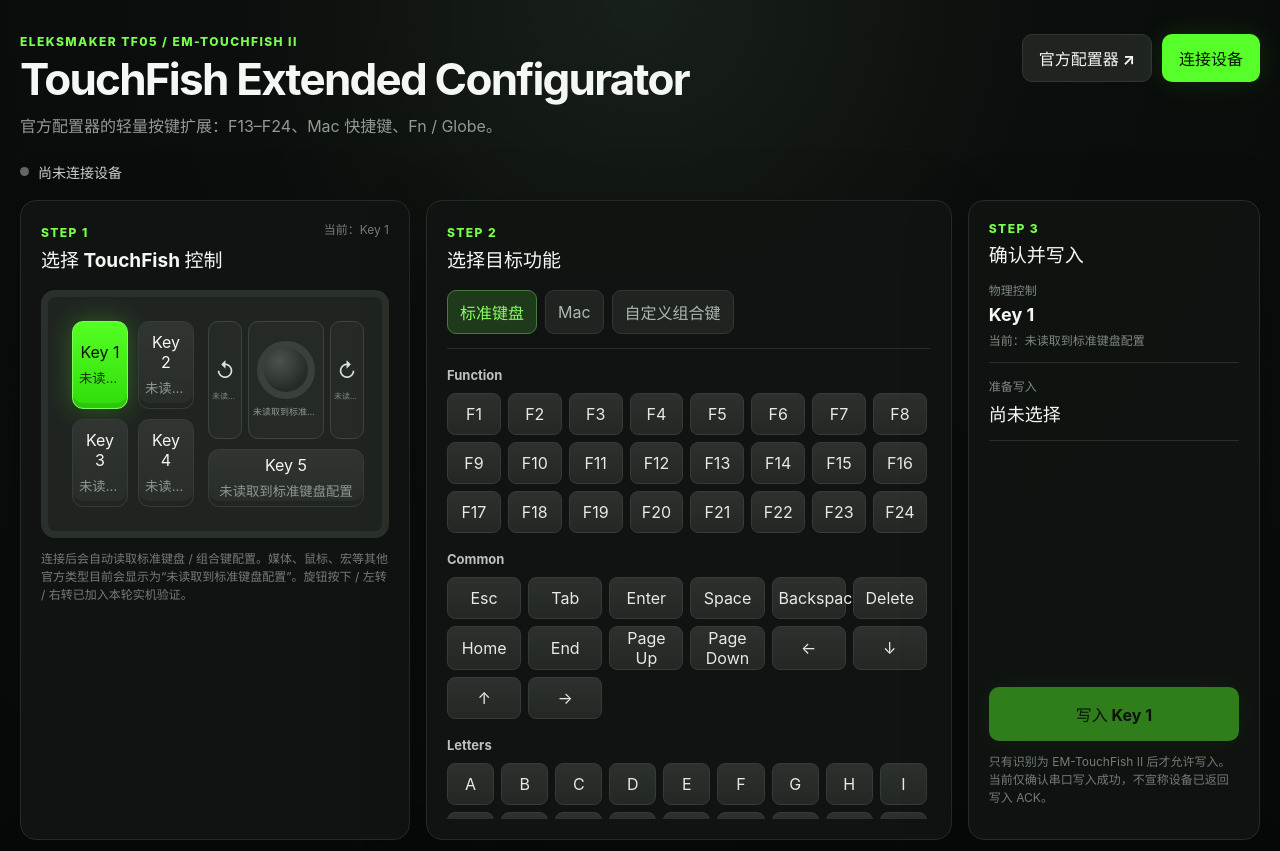
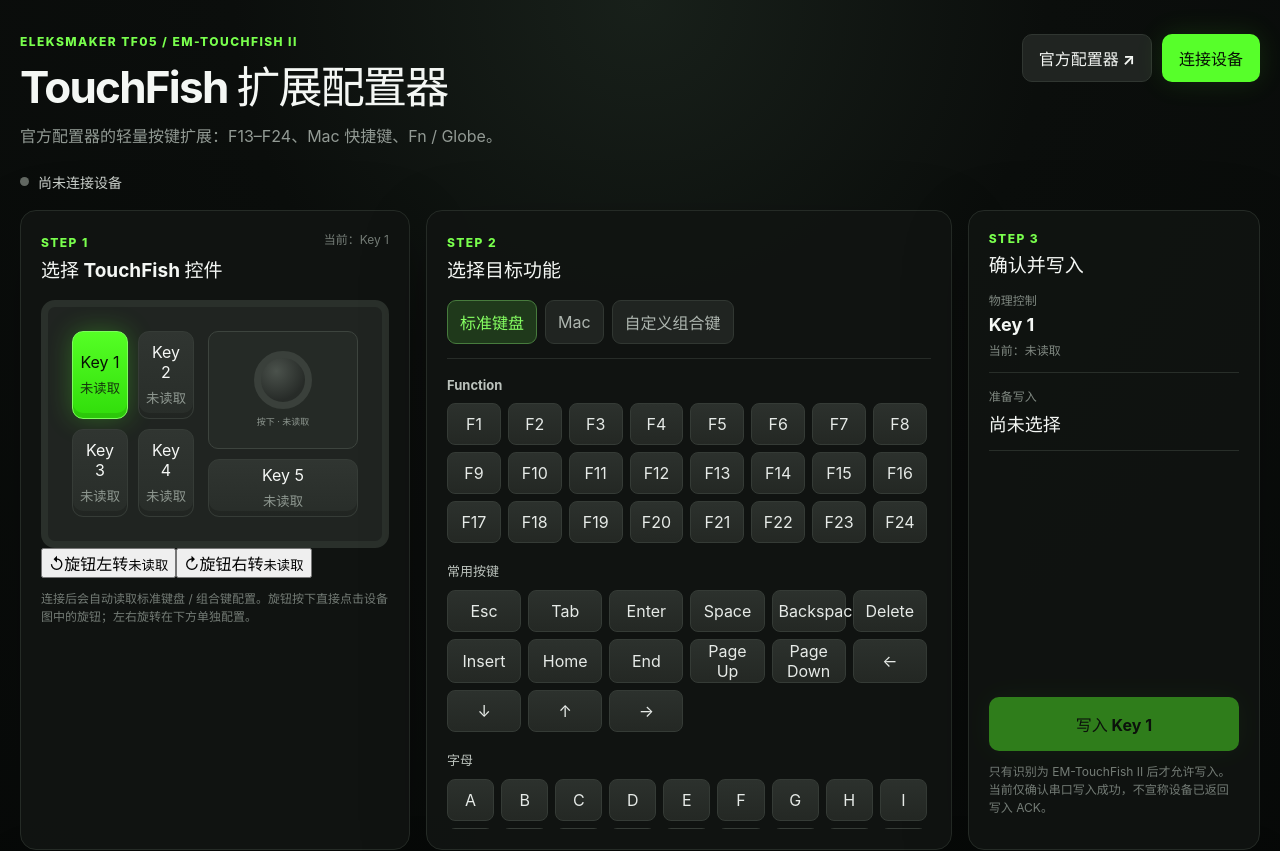
Before and after one commit to keru-s/touchfish-extended-configurator, a React (Vite) app: page / in a window 1280 px wide. Shown: the top 851 px of the page. Built offline with nearby package versions, Linux system fonts and the light colour scheme.

Commit message:
fix: polish rotary layout and complete keyboard picker

```diff
--- a/src/App.tsx
+++ b/src/App.tsx
@@ -9,6 +9,7 @@
 import { FrameParser } from './protocol/frame'
 import { SerialTransport } from './protocol/serialTransport'
 import {
+  STANDARD_KEYBOARD_FUNCTION_TYPE,
   TOUCHFISH_CONTROLS,
   TOUCHFISH_LAYER,
   buildIdentityRequest,
@@ -49,6 +50,7 @@
   ['Space', HID.Space],
   ['Backspace', HID.Backspace],
   ['Delete', HID.Delete],
+  ['Insert', HID.Insert],
   ['Home', HID.Home],
   ['End', HID.End],
   ['Page Up', HID.PageUp],
@@ -57,6 +59,20 @@
   ['↓', HID.ArrowDown],
   ['↑', HID.ArrowUp],
   ['→', HID.ArrowRight],
+] as const
+
+const PUNCTUATION_KEYS = [
+  ['-', HID.Minus],
+  ['=', HID.Equal],
+  ['[', HID.BracketLeft],
+  [']', HID.BracketRight],
+  ['\\', HID.Backslash],
+  [';', HID.Semicolon],
+  ["'", HID.Quote],
+  ['`', HID.Grave],
+  [',', HID.Comma],
+  ['.', HID.Period],
+  ['/', HID.Slash],
 ] as const
 
 function makeKeyAssignment(label: string, usage: number): Assignment {
@@ -109,7 +125,12 @@
   const serialSupported = SerialTransport.isSupported()
 
   const customOptions = useMemo(
-    () => [...LETTER_KEYS, ...NUMBER_KEYS.map(([label, usage]) => ({ label, usage })), ...FUNCTION_KEYS],
+    () => [
+      ...LETTER_KEYS,
+      ...NUMBER_KEYS.map(([label, usage]) => ({ label, usage })),
+      ...PUNCTUATION_KEYS.map(([label, usage]) => ({ label, usage })),
+      ...FUNCTION_KEYS,
+    ],
     [],
   )
 
@@ -131,7 +152,7 @@
         await delay(35)
       }
       await delay(250)
-      setStatus('设备配置读取完成。未显示的控制可能使用了媒体 / 鼠标 / 宏等其他类型。')
+      setStatus('设备配置读取完成。标准键盘与组合键会直接显示；其他官方功能类型暂不反解。')
     } catch (error) {
       setStatus(`读取配置失败：${error instanceof Error ? error.message : String(error)}`)
     } finally {
@@ -160,7 +181,15 @@
 
       const standardRead = parseStandardKeyResponse(frame)
       if (standardRead && standardRead.layer === TOUCHFISH_LAYER) {
-        const label = assignmentLabelFromReport(standardRead.report)
+        let label: string
+        if (standardRead.functionType === 0) {
+          label = '未设置'
+        } else if (standardRead.functionType === STANDARD_KEYBOARD_FUNCTION_TYPE) {
+          label = assignmentLabelFromReport(standardRead.report)
+        } else {
+          label = `其他官方功能（类型 ${standardRead.functionType}）`
+        }
+
         setDeviceAssignments((current) => ({ ...current, [standardRead.controlIndex]: label }))
         appendLog({
           direction: 'INFO',
@@ -253,14 +282,14 @@
   }
 
   const assignmentFor = (index: number) =>
-    deviceAssignments[index] ?? (readingAssignments ? '读取中…' : '未读取到标准键盘配置')
+    deviceAssignments[index] ?? (readingAssignments ? '读取中…' : '未读取')
 
   return (
     <div className="app-shell">
       <header className="topbar">
         <div>
           <p className="eyebrow">ELEKSMAKER TF05 / EM-TouchFish II</p>
-          <h1>TouchFish Extended Configurator</h1>
+          <h1>TouchFish 扩展配置器</h1>
           <p className="subtitle">官方配置器的轻量按键扩展：F13–F24、Mac 快捷键、Fn / Globe。</p>
         </div>
         <div className="topbar-actions">
@@ -295,7 +324,7 @@
           <div className="panel-heading">
             <div>
               <span className="section-label">STEP 1</span>
-              <h2>选择 TouchFish 控制</h2>
+              <h2>选择 TouchFish 控件</h2>
             </div>
             <span className="muted">当前：{controlLabel(selectedControl)}</span>
           </div>
@@ -315,32 +344,14 @@
             </div>
 
             <div className="dial-column">
-              <div className="rotary-row">
-                <button
-                  className={`rotary-control ${selectedControl === 7 ? 'selected' : ''}`}
-                  onClick={() => setSelectedControl(7)}
-                  title="旋钮左转"
-                >
-                  ↺
-                  <small>{assignmentFor(7)}</small>
-                </button>
               <button
                 className={`dial ${selectedControl === 6 ? 'selected' : ''}`}
                 onClick={() => setSelectedControl(6)}
                 title="旋钮按下"
               >
                 <span />
-                  <small>{assignmentFor(6)}</small>
+                <small>按下 · {assignmentFor(6)}</small>
               </button>
-                <button
-                  className={`rotary-control ${selectedControl === 8 ? 'selected' : ''}`}
-                  onClick={() => setSelectedControl(8)}
-                  title="旋钮右转"
-                >
-                  ↻
-                  <small>{assignmentFor(8)}</small>
-                </button>
-              </div>
 
               <button
                 className={`physical-key compact ${selectedControl === 5 ? 'selected' : ''}`}
@@ -351,8 +362,32 @@
               </button>
             </div>
           </div>
+
+          <div className="rotary-actions">
+            <button
+              className={`rotary-action ${selectedControl === 7 ? 'selected' : ''}`}
+              onClick={() => setSelectedControl(7)}
+            >
+              <span className="rotary-icon">↺</span>
+              <span>
+                <strong>旋钮左转</strong>
+                <small>{assignmentFor(7)}</small>
+              </span>
+            </button>
+            <button
+              className={`rotary-action ${selectedControl === 8 ? 'selected' : ''}`}
+              onClick={() => setSelectedControl(8)}
+            >
+              <span className="rotary-icon">↻</span>
+              <span>
+                <strong>旋钮右转</strong>
+                <small>{assignmentFor(8)}</small>
+              </span>
+            </button>
+          </div>
+
           <p className="helper-text">
-            连接后会自动读取标准键盘 / 组合键配置。媒体、鼠标、宏等其他官方类型目前会显示为“未读取到标准键盘配置”。旋钮按下 / 左转 / 右转已加入本轮实机验证。
+            连接后会自动读取标准键盘 / 组合键配置。旋钮按下直接点击设备图中的旋钮；左右旋转在下方单独配置。
           </p>
         </section>
 
@@ -379,23 +414,30 @@
                 ))}
               </div>
 
-              <h3>Common</h3>
+              <h3>常用按键</h3>
               <div className="key-picker">
                 {COMMON_KEYS.map(([label, usage]) => (
                   <button key={label} onClick={() => setPending(makeKeyAssignment(label, usage))}>{label}</button>
                 ))}
               </div>
 
-              <h3>Letters</h3>
+              <h3>字母</h3>
               <div className="key-picker letters">
                 {LETTER_KEYS.map(({ label, usage }) => (
                   <button key={label} onClick={() => setPending(makeKeyAssignment(label, usage))}>{label}</button>
                 ))}
               </div>
 
-              <h3>Numbers</h3>
+              <h3>数字</h3>
               <div className="key-picker">
                 {NUMBER_KEYS.map(([label, usage]) => (
+                  <button key={label} onClick={() => setPending(makeKeyAssignment(label, usage))}>{label}</button>
+                ))}
+              </div>
+
+              <h3>标点符号</h3>
+              <div className="key-picker punctuation-picker">
+                {PUNCTUATION_KEYS.map(([label, usage]) => (
                   <button key={label} onClick={() => setPending(makeKeyAssignment(label, usage))}>{label}</button>
                 ))}
               </div>
```
Lines whose indentation alone changed are shown as unchanged.
